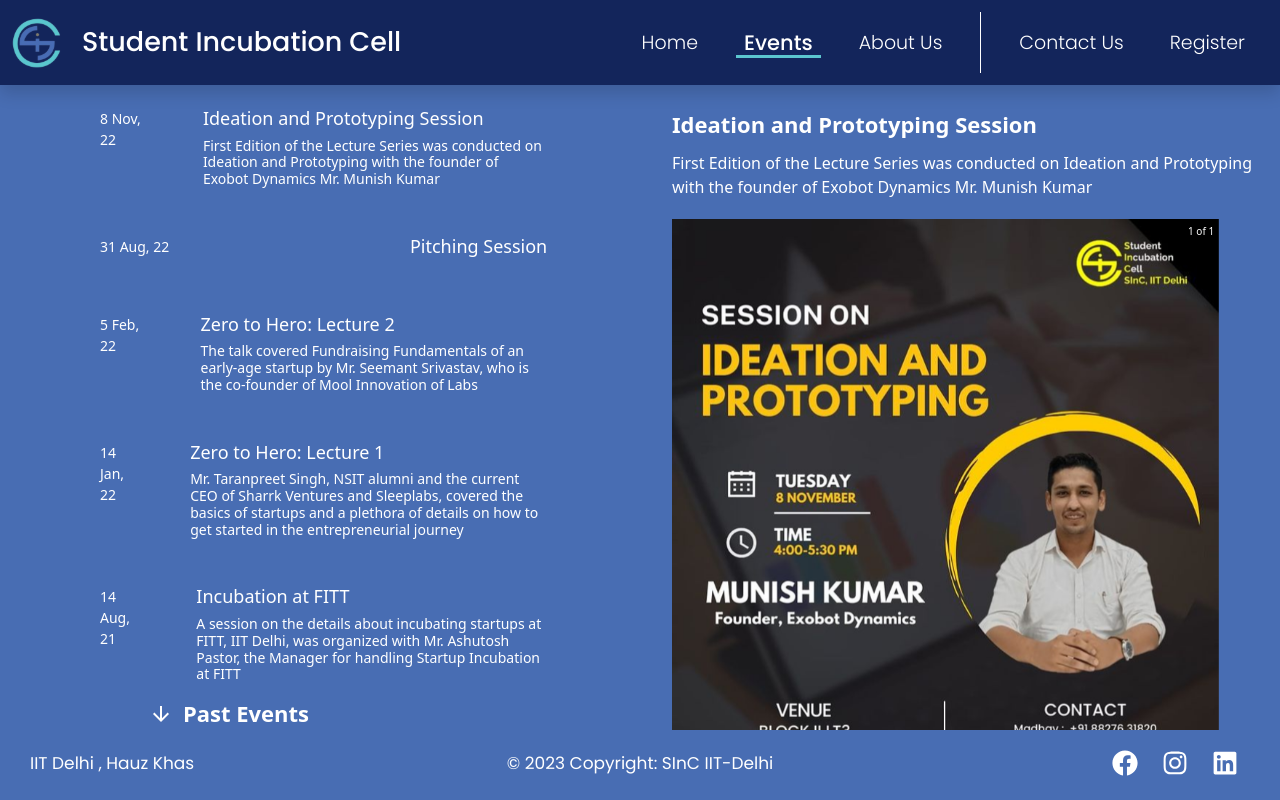
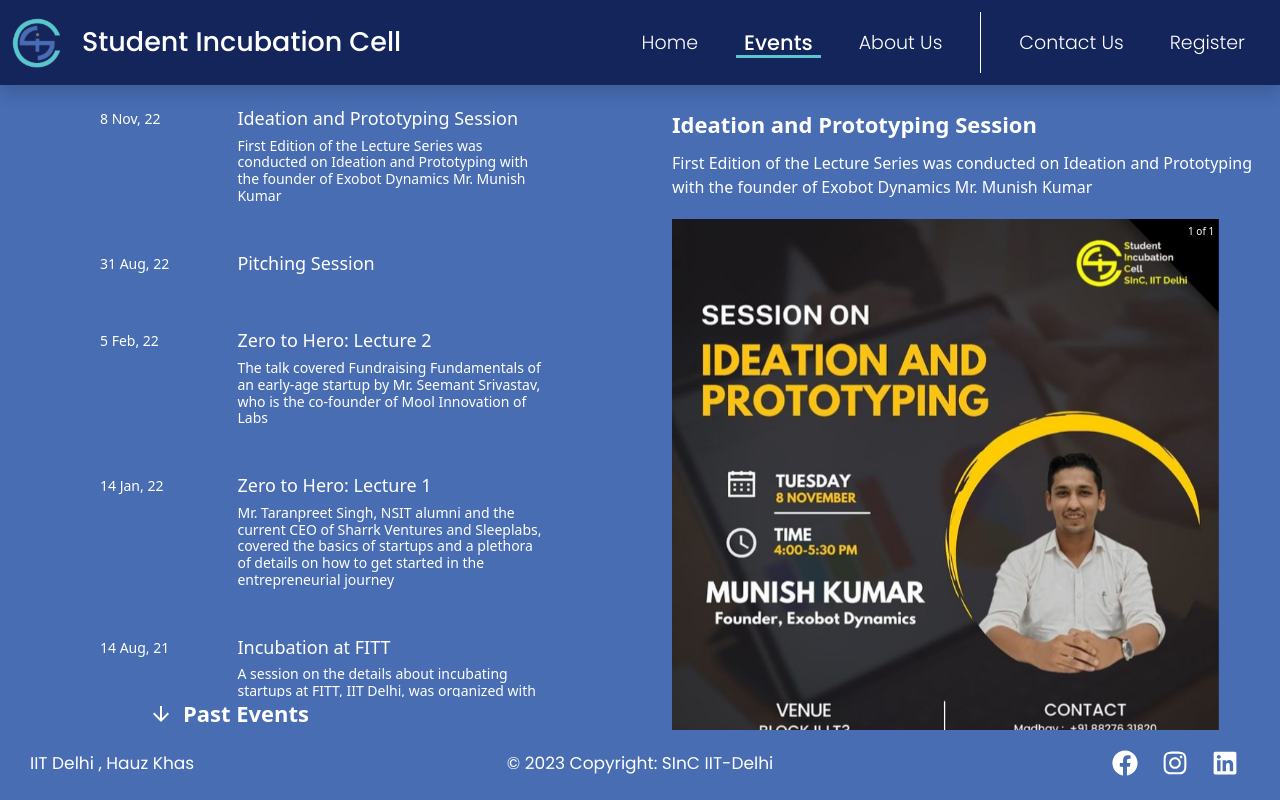
Before and after one commit to sinciitd/SInC-2022-23-Main, a React (Create React App) app: page /events in a window 1280 px wide. Built offline with nearby package versions, Linux system fonts and the light colour scheme.

Commit message:
Events Page left portion fixed for Desktop version

```diff
--- a/src/pages/eventspage/Scroll.css
+++ b/src/pages/eventspage/Scroll.css
@@ -17,6 +17,8 @@
 .scroll_right {
   display: flex;
   flex-direction: column;
+  width: 80%; /* Total width 100% and left 20% doesn't necessarily mean right is 80%;
+  only when here 80% was mentioned, the arrangement and orientation of the two portions on left look ordered and arranged */
 }
 .scroll_right > h3 {
   font-size: 18px;
@@ -28,10 +30,10 @@
   font-weight: 500;
   color: #ffffff;
 }
-.button_container{
+.button_container {
   display: flex;
 }
-.button{
+.button {
   border: 1px solid #ffffff;
   padding: 5px;
   border-radius: 5px;
```
